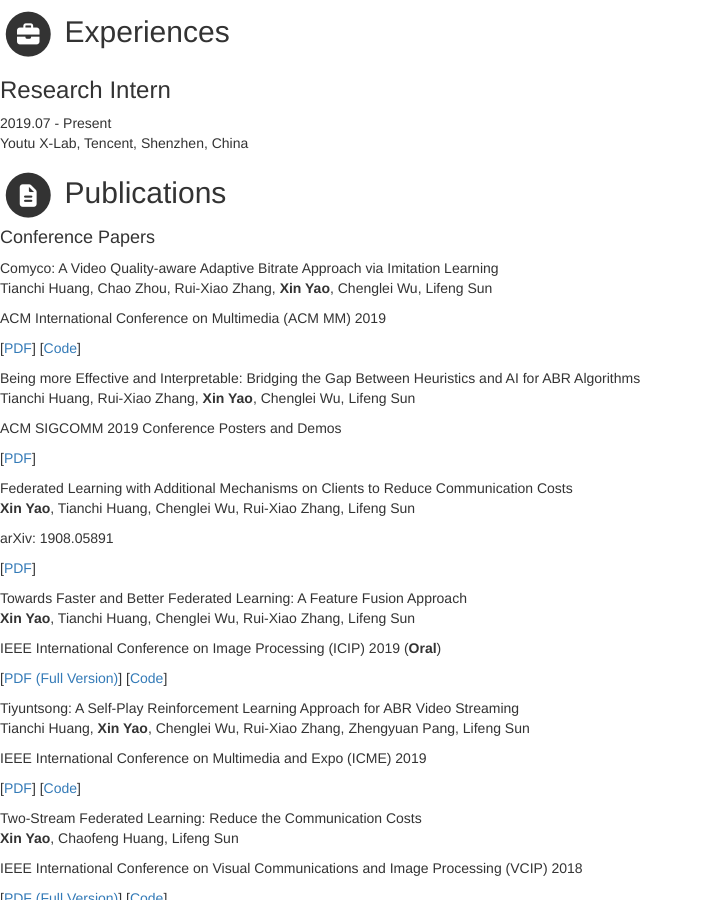
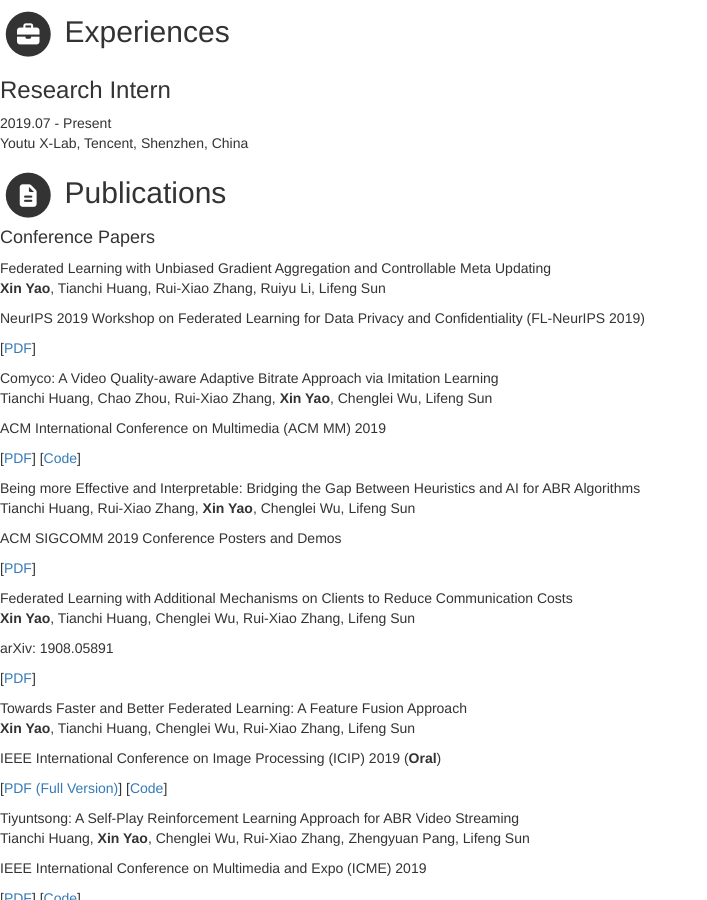
Before and after one commit to yaox12/yaox12.github.io, a Jekyll site: the page built from index.html, in a window 1280 px wide and 900 px high, scrolled down 826 px. Shown: the whole window, without its empty margins (0-707 px from the left). Built offline with Jekyll 4.4.1, drawn with Linux system fonts in a browser that asks for light colours; nearby versions of some CDN libraries; library files that are not in the unit come from our copies.

Commit message:
update pub list

```diff
--- a/_data/data.yml
+++ b/_data/data.yml
@@ -69,6 +69,11 @@ experiences:
 publications:
     title: Publications
     conference:
+      - title: "Federated Learning with Unbiased Gradient Aggregation and Controllable Meta Updating"
+        authors: "**Xin Yao**, Tianchi Huang, Rui-Xiao Zhang, Ruiyu Li, Lifeng Sun"
+        conference: "NeurIPS 2019 Workshop on Federated Learning for Data Privacy and Confidentiality (FL-NeurIPS 2019)"
+        link: "[[PDF](https://arxiv.org/pdf/1910.08234.pdf)]"
+
       - title: "Comyco: A Video Quality-aware Adaptive Bitrate Approach via Imitation Learning"
         authors: "Tianchi Huang, Chao Zhou, Rui-Xiao Zhang, **Xin Yao**, Chenglei Wu, Lifeng Sun"
         conference: "ACM International Conference on Multimedia (ACM MM) 2019"
@@ -103,7 +108,7 @@ publications:
       - title: "Adversarial Feature Alignment: Avoid Catastrophic Forgetting in Incremental Task Lifelong Learning"
         authors: "**Xin Yao**, Tianchi Huang, Chenglei Wu, Rui-Xiao Zhang, Lifeng Sun"
         journal: "Neural Computation 2019 (Volume 31, Issue 11)"
-        link: "[[Link]()] [[PDF (arXiv Version)]()]"
+        link: "[[Link](https://www.mitpressjournals.org/doi/full/10.1162/neco_a_01232)] [[PDF (arXiv Version)](https://arxiv.org/pdf/1910.10986.pdf)]"
 
 skills:
     # title: Skills &amp; Proficiency
```
